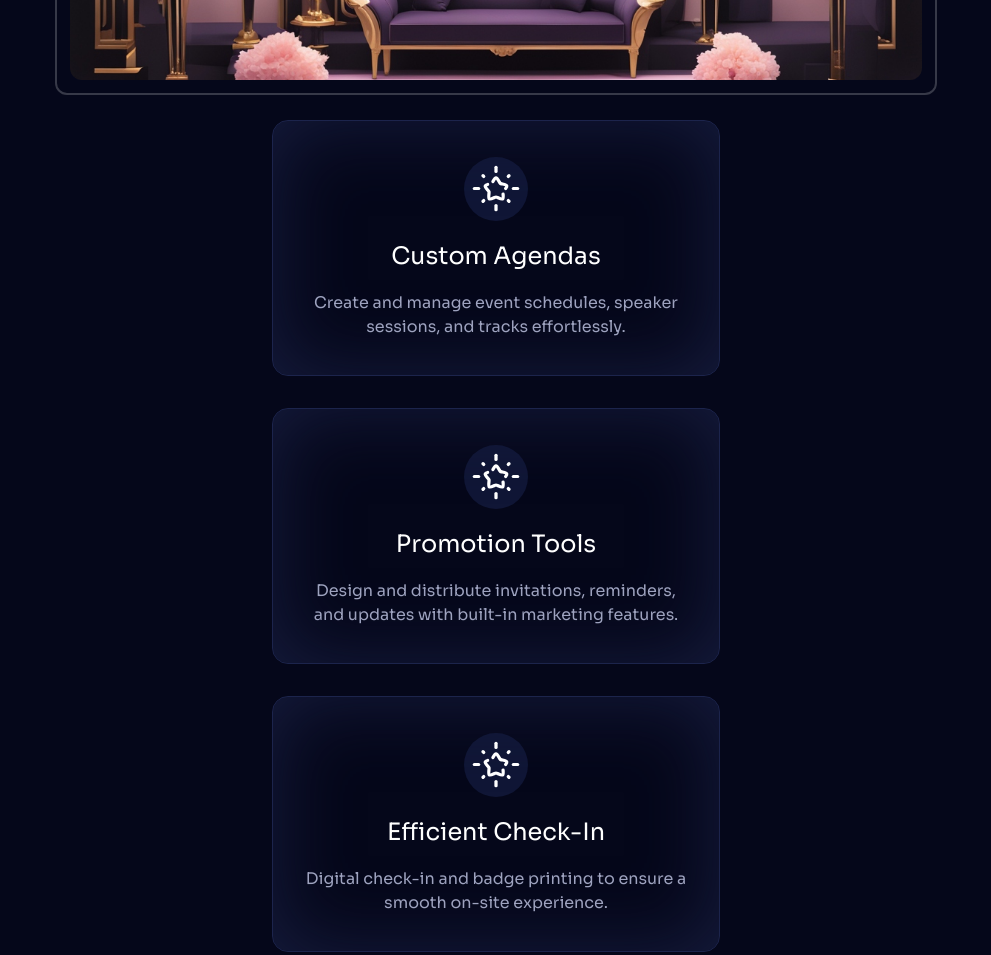
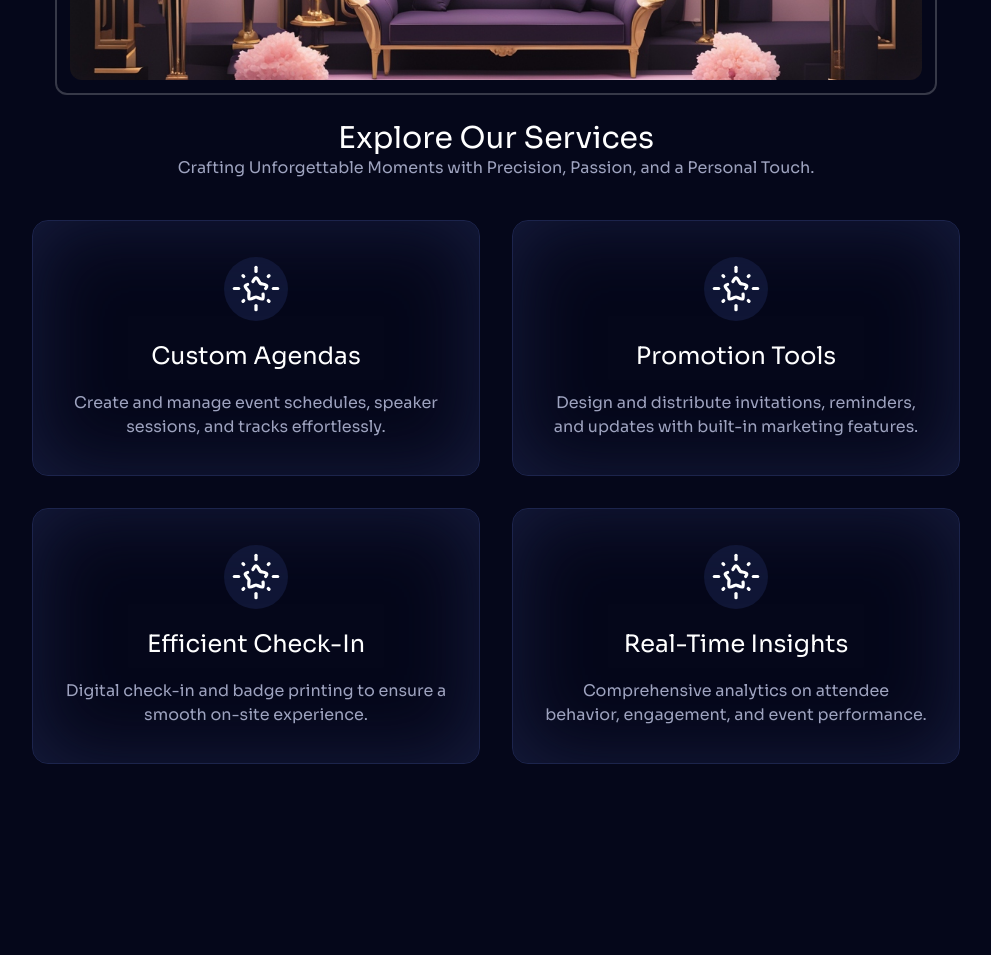
Before and after one commit to JasonCentral/event-cascade-website, an Astro site: page / in a window 1280 px wide. Shown: the part 780-1735 px from the top of the page, without its empty margins (144-1135 px from the left). After the commit the page ends 1544 px from the top, so only its background shows below. Built offline with nearby package versions, Linux system fonts and the light colour scheme; Astro itself is replaced by a stand-in of ours.

Commit message:
finish features section

```diff
--- a/src/components/features/Features.astro
+++ b/src/components/features/Features.astro
@@ -4,8 +4,19 @@ import FeatureCard from "~/components/features/FeatureCard.astro";
 import features from "~/data/features.json";
 ---
 
-<section>
-  <div class="flex w-full flex-col gap-8">
+<section
+  id="features"
+  class="flex w-full flex-col 2xl:flex-row 2xl:items-center"
+>
+  <div class="mb-10 text-center 2xl:max-w-96 2xl:text-left">
+    <h2 class="text-3xl">Explore Our Services</h2>
+    <p class="text-secondary">
+      Crafting Unforgettable Moments with Precision, Passion, and a Personal
+      Touch.
+    </p>
+  </div>
+
+  <div class="features-grid">
     {
       features.map((data) => (
         <FeatureCard feature={data.feature} description={data.description} />
@@ -13,3 +24,24 @@ import features from "~/data/features.json";
     }
   </div>
 </section>
+
+<style>
+  .features-grid {
+    display: grid;
+    gap: 2rem;
+    margin: 0 auto;
+  }
+
+  @media only screen and (min-width: 992px) {
+    .features-grid {
+      grid-template-columns: fit-content(50%) fit-content(50%);
+    }
+  }
+
+  @media only screen and (min-width: 1536px) {
+    .features-grid {
+      width: 100%;
+      grid-template-columns: repeat(auto-fill, 28rem);
+    }
+  }
+</style>
--- a/src/styles/global.css
+++ b/src/styles/global.css
@@ -15,3 +15,7 @@
 body {
   font-family: "Sora", sans-serif;
 }
+
+html {
+  scroll-behavior: smooth;
+}
```
